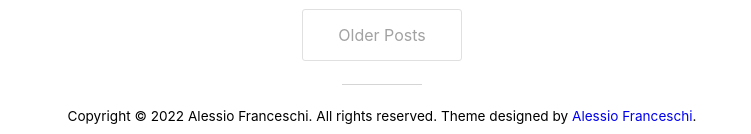
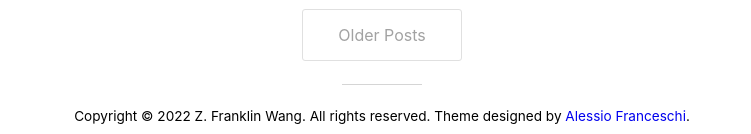
Before and after one commit to franklin-wang/franklin-wang.github.io, a Jekyll site: the page built from index.html, in a window 1280 px wide. Shown: the part 1836-1970 px from the top of the page, without its empty margins (258-1009 px from the left). Built offline with Jekyll 4.4.1, drawn with Linux system fonts in a browser that asks for light colours; nearby versions of some CDN libraries; the list of posts is cut into pages by our own code.

Commit message:
Update _config.yml

```diff
--- a/_config.yml
+++ b/_config.yml
@@ -1,12 +1,12 @@
 # Site settings
 title: z. f. wang
-description: "will this be in italics"
-url:  "https://pandasekh.github.io/Jekyll-YAMT/" # Actual base url of the website
+description: ""
+url:  "https://franklin-wang.github.io/" # Actual base url of the website
 baseurl: "/"           # url of the jekyll blog. e.g. if you set url to "mysite.com" and baseurl to "blog", the jekyll website will work on "mysite.com/blog"
 author:
-  name: "Alessio Franceschi"
-  email: "alessiofranceschi2@gmail.com"
-  url: "https://alessiofranceschi.me"
+  name: "Z. Franklin Wang"
+  email: "zfwang2@tamu.edu"
+  url: "https://franklin-wang.github.io/"
 permalink: /:year/:month/:day/:title:output_ext
 
 #Plugins
```
